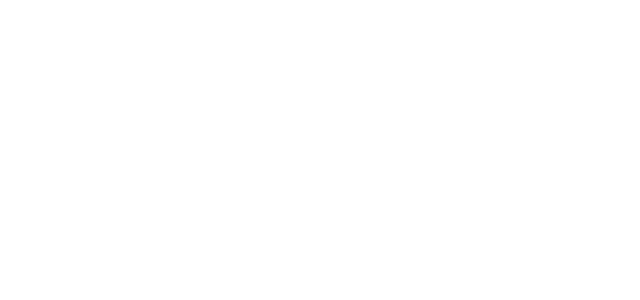
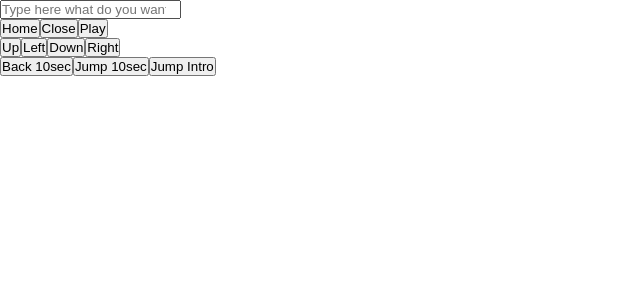
Before and after one commit to renatodamazio/control-prime, a React (Create React App) app in the folder front/: page / in a window 1280 px wide. Shown: the top 300 px of the page, without its empty margins (0-640 px from the left). Built offline with nearby package versions, Linux system fonts and the light colour scheme.

Commit message:
components control-navigation, control-options, quick-menu, search-bar

```diff
--- a/front/public/index.html
+++ b/front/public/index.html
@@ -24,7 +24,7 @@
       work correctly both with client-side routing and a non-root public URL.
       Learn how to configure a non-root public URL by running `npm run build`.
     -->
-    <title>React App</title>
+    <title>Prime Control</title>
   </head>
   <body>
     <noscript>You need to enable JavaScript to run this app.</noscript>
--- a/front/src/App.js
+++ b/front/src/App.js
@@ -1,9 +1,27 @@
 import './App.css';
+import ControlNaviation from './control-navigation/ControlNaviation';
+import ControlOptions from './control-options/ControlOptions';
+import QuickMenu from './quick-menu/QuickMenu';
+import SearchBar from './search-bar/SearchBar';
 
 function App() {
   return (
-    <div>
-    </div>
+    <>
+      <header>
+        <SearchBar/>
+      </header>
+      <nav>
+        <QuickMenu/>
+      </nav>
+      <main>
+        <section>
+          <ControlNaviation/>
+        </section>
+      </main>
+      <footer>
+        <ControlOptions/>
+      </footer>
+    </>
   );
 }
 
--- /dev/null
+++ b/front/src/control-navigation/ControlNaviation.jsx
@@ -0,0 +1,41 @@
+import React, {useEffect, useState} from 'react';
+
+export default function ControlNaviation() {
+    const [directions, setDirections] = useState([]);
+
+    useEffect(() => {
+        const __directions = [{
+            title: 'Up',
+            id: 'up'
+        }, {
+            title: 'Left',
+            id: 'left'
+        }, {
+            title: 'Down',
+            id: 'down'
+        }, {
+            title: 'Right',
+            id: 'right'
+        }];
+
+        setDirections(__directions);
+
+    }, []);
+
+    return (
+        <div>
+           {
+               directions.map((direction) => {
+                    return (
+                        <button
+                            name={direction.name}
+                            id={direction.id}
+                            key={direction.id}>
+                            {direction.title}
+                        </button>
+                    )
+               })
+           }
+        </div>
+    )
+}
--- /dev/null
+++ b/front/src/control-options/ControlOptions.jsx
@@ -0,0 +1,48 @@
+import React, {useEffect, useState} from 'react';
+
+export default function ControlOptions() {
+    const [navigations, setNavigations] = useState([]);
+
+    useEffect(() => {
+        const options = [{
+            title: 'Back 10sec',
+            id: 'back-10sec',
+            active: true
+        }, {
+            title: 'Jump 10sec',
+            id: 'jump-10sec',
+            active: true
+        }, {
+            title: 'Jump Intro',
+            id: 'Jump Intro',
+            active: true
+        }, {
+            title: 'Full Screen',
+            id: 'full-screen',
+            active: false
+        }];
+
+        setNavigations(options);
+    }, []);
+
+    return (
+        <div>
+            {
+                navigations.map((navigation) => {
+                    {
+                        return (
+                            navigation.active ?
+                            (
+                                <button
+                                id={navigation.id}
+                                key={navigation.id}>
+                                    {navigation.title}
+                                </button>
+                            ): ''
+                        )
+                    }
+                })
+            }
+        </div>
+    )
+}
--- /dev/null
+++ b/front/src/quick-menu/QuickMenu.jsx
@@ -0,0 +1,48 @@
+import React, {useEffect, useState} from 'react';
+
+export default function QuickMenu() {
+    const [navigations, setNavigations] = useState([]);
+
+    useEffect(() => {
+        const options = [{
+            title: 'Home',
+            id: 'home',
+            active: true
+        }, {
+            title: 'Close',
+            id: 'close',
+            active: true
+        }, {
+            title: 'Play',
+            id: 'play',
+            active: true
+        }, {
+            title: 'Pause',
+            id: 'pause',
+            active: false
+        }];
+
+        setNavigations(options);
+    }, []);
+
+    return (
+        <div>
+            {
+                navigations.map((navigation) => {
+                    {
+                        return (
+                            navigation.active ?
+                            (
+                                <button
+                                id={navigation.id}
+                                key={navigation.id}>
+                                    {navigation.title}
+                                </button>
+                            ): ''
+                        )
+                    }
+                })
+            }
+        </div>
+    )
+}
--- /dev/null
+++ b/front/src/search-bar/SearchBar.jsx
@@ -0,0 +1,11 @@
+export default function SearchBar() {
+    return (
+        <div>
+            <input
+                type="search"
+                id="search"
+                name="search"
+                placeholder="Type here what do you want to watch"/>
+        </div>
+    )
+}
```
Also changed, not shown: front/src/search-bar/SearchBarStyle.js (added).
